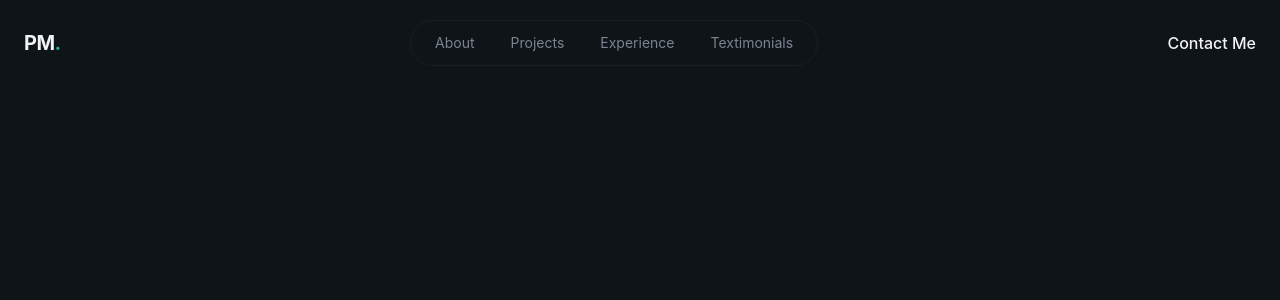
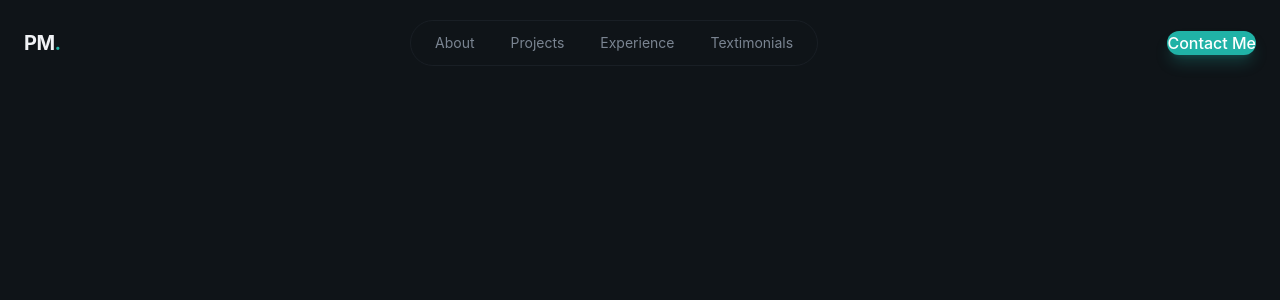
Before and after one commit to NadunPrabhasha/MY-PERSONAL-PORTFOLIO, a React (Vite) app: page / in a window 1280 px wide. Shown: the top 300 px of the page. Built offline with nearby package versions, Linux system fonts and the light colour scheme.

Commit message:
Update Button component styles; enhance focus and hover effects

```diff
--- a/src/components/Button.jsx
+++ b/src/components/Button.jsx
@@ -1,7 +1,7 @@
 
 
 function Button({ className, size, children }) {
-    const baseClasses = "relative overflow-hidden rounded-full font-medium";
+    const baseClasses = "relative overflow-hidden rounded-full font-medium focus:outline-none focus-visible:ring-2 focus-visible:ring-primary bg-primary text-primary-foreground hover:bg-primary/90 shadow-lg shadow-primary/25 ";
 
     const classes = baseClasses;
     return (
```
